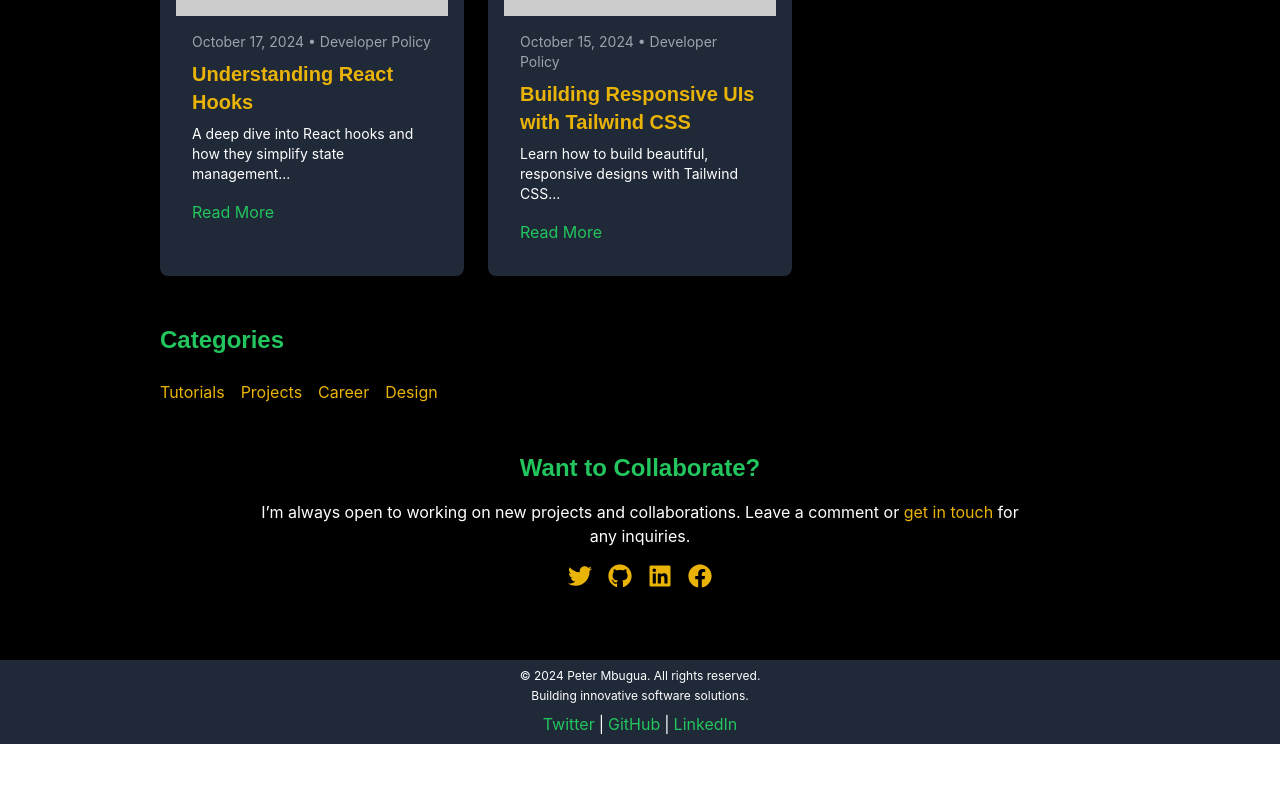
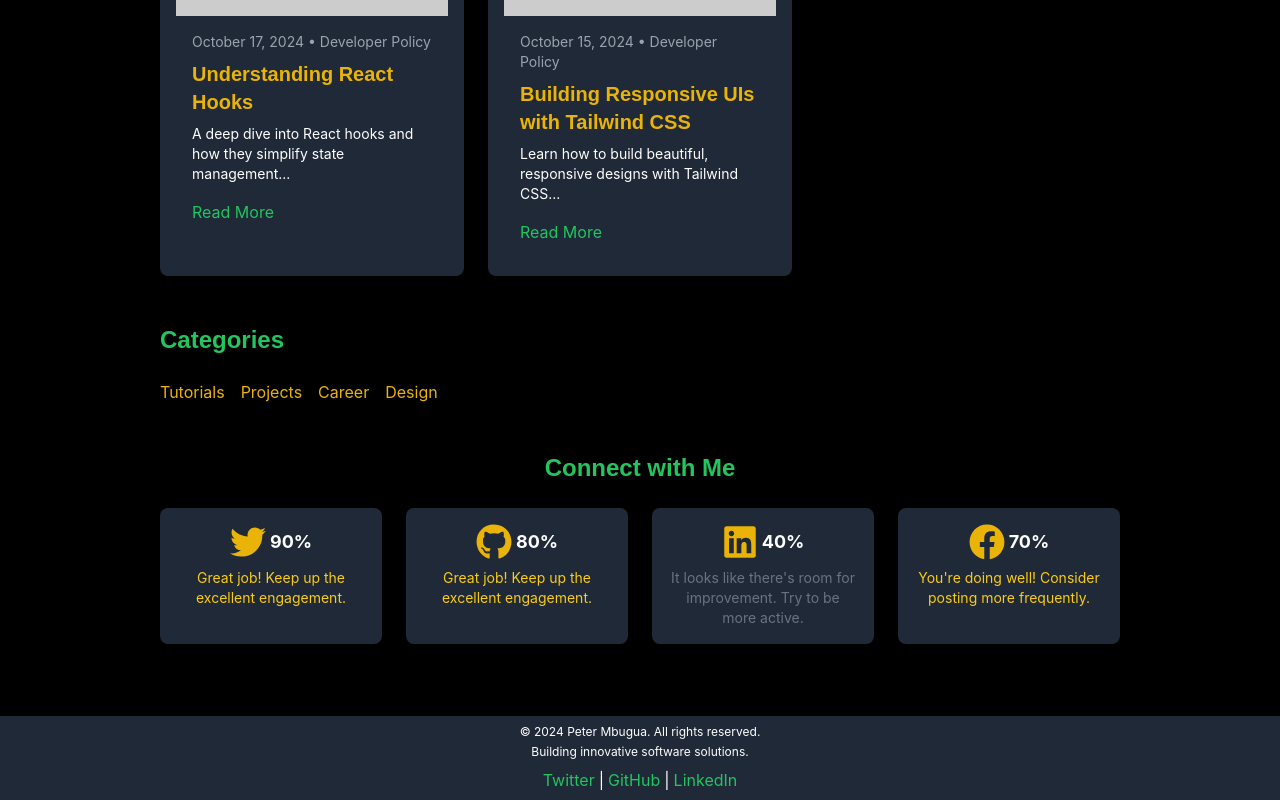
Before and after one commit to P-Mbugua/Final_Portfolio, a React (Vite) app: page /blog in a window 1280 px wide. Shown: the part 452-1252 px from the top of the page. Before the commit the page ends 1196 px from the top, so only its background shows below. Built offline with nearby package versions, Linux system fonts and the light colour scheme.

Commit message:
refactored the codes

```diff
--- a/src/Pages/Blog.jsx
+++ b/src/Pages/Blog.jsx
@@ -2,7 +2,25 @@ import React from 'react';
 import { Link } from 'react-router-dom';
 import { FaTwitter, FaGithub, FaLinkedin, FaFacebook } from 'react-icons/fa';
 
+// Sample data for social media accounts with activity status and percentage
+const socialMediaAccounts = [
+  { name: 'Twitter', url: 'https://twitter.com/yourprofile', activity: 90 },
+  { name: 'GitHub', url: 'https://github.com/yourprofile', activity: 80 },
+  { name: 'LinkedIn', url: 'https://linkedin.com/in/yourprofile', activity: 40 },
+  { name: 'Facebook', url: 'https://facebook.com/yourprofile', activity: 70 },
+];
+
 const Blog = () => {
+  const getRecommendation = (activity) => {
+    if (activity >= 75) {
+      return "Great job! Keep up the excellent engagement.";
+    } else if (activity >= 50) {
+      return "You're doing well! Consider posting more frequently.";
+    } else {
+      return "It looks like there's room for improvement. Try to be more active.";
+    }
+  };
+
   return (
     <div className="min-h-screen bg-black text-white p-6 md:px-20 lg:px-40">
       {/* Introduction/Author Bio */}
@@ -73,28 +91,29 @@ const Blog = () => {
         </ul>
       </section>
 
-      {/* Call-to-Action (CTA) */}
-      <section className="mb-12 text-center">
-        <h2 className="text-2xl font-semibold mb-4 text-green-500">Want to Collaborate?</h2>
-        <p className="mb-4 max-w-3xl mx-auto">
-          I’m always open to working on new projects and collaborations. Leave a comment or
-          <Link to="/contact" className="text-yellow-500 hover:underline"> get in touch</Link> for any inquiries.
-        </p>
-
-        {/* Social Media Links */}
-        <div className="flex justify-center space-x-4">
-          <a href="https://twitter.com/yourprofile" target="_blank" rel="noopener noreferrer" className="text-yellow-500 hover:text-green-400">
-            <FaTwitter size={24} />
-          </a>
-          <a href="https://github.com/yourprofile" target="_blank" rel="noopener noreferrer" className="text-yellow-500 hover:text-green-400">
-            <FaGithub size={24} />
-          </a>
-          <a href="https://linkedin.com/in/yourprofile" target="_blank" rel="noopener noreferrer" className="text-yellow-500 hover:text-green-400">
-            <FaLinkedin size={24} />
-          </a>
-          <a href="https://facebook.com/yourprofile" target="_blank" rel="noopener noreferrer" className="text-yellow-500 hover:text-green-400">
-            <FaFacebook size={24} />
-          </a>
+      {/* Enhanced Social Media Links */}
+      <section className="mb-12">
+        <h2 className="text-2xl font-semibold mb-6 text-green-500 text-center">Connect with Me</h2>
+        <div className="grid md:grid-cols-2 lg:grid-cols-4 gap-6">
+          {socialMediaAccounts.map((account) => (
+            <div key={account.name} className="bg-gray-800 p-4 rounded-lg shadow-lg flex flex-col items-center space-y-2 transition-transform duration-300 hover:scale-105">
+              <a
+                href={account.url}
+                target="_blank"
+                rel="noopener noreferrer"
+                className="flex items-center space-x-1"
+              >
+                {account.name === 'Twitter' && <FaTwitter size={36} className="text-yellow-500" />}
+                {account.name === 'GitHub' && <FaGithub size={36} className="text-yellow-500" />}
+                {account.name === 'LinkedIn' && <FaLinkedin size={36} className="text-yellow-500" />}
+                {account.name === 'Facebook' && <FaFacebook size={36} className="text-yellow-500" />}
+                <span className="text-lg font-bold">{account.activity}%</span>
+              </a>
+              <p className={`text-center ${account.activity >= 50 ? 'text-yellow-400' : 'text-gray-500'} text-sm`}>
+                {getRecommendation(account.activity)}
+              </p>
+            </div>
+          ))}
         </div>
       </section>
     </div>
```
